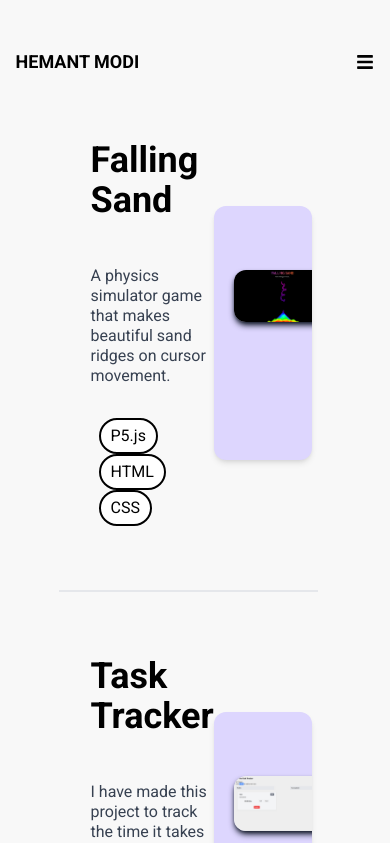
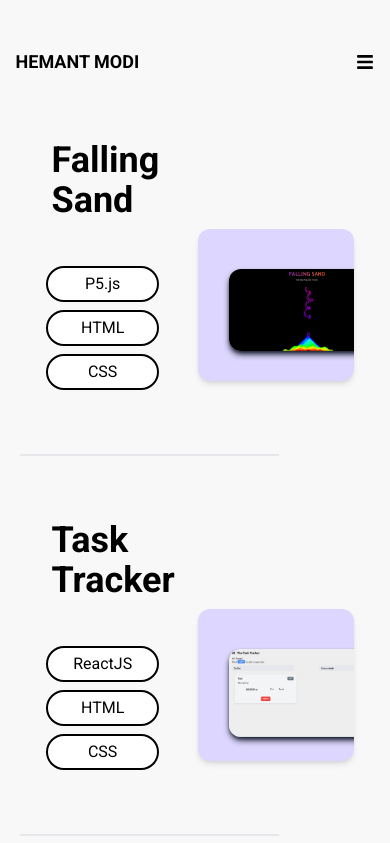
Before and after one commit to hemantmodii/my-portfolio, a React (Vite) app: page /work in a window 390 px wide. Shown: the top 843 px of the page. Built offline with nearby package versions, Linux system fonts and the light colour scheme.

Commit message:
workpage responsive

```diff
--- a/src/Footer.tsx
+++ b/src/Footer.tsx
@@ -2,9 +2,9 @@ import gmailImg from './assets/gmail.svg'
 
 const Footer = () => {
   return (
-    <div className='flex justify-evenly bg-[#0b002a] text-white h-36 items-center tracking-wide'>
-      <p>Let's Connect!</p>
-      <div className='flex items-center'>
+    <div className='lg:flex justify-evenly bg-[#0b002a] text-white h-36 items-center tracking-wide text-center'>
+      <p className='lg:pt-0 pt-4'>Let's Connect!</p>
+      <div className='flex items-center justify-center lg:my-0 my-4'>
       <img className='h-8 invert pr-2' src={gmailImg} alt="" />
       <p>Email: 7775hemant.modi@gmail.com</p>
       </div>
--- a/src/WorkPage.tsx
+++ b/src/WorkPage.tsx
@@ -12,12 +12,13 @@ const works = [
     text: "A physics simulator game that makes beautiful sand ridges on cursor movement.",
     tags: ["P5.js", "HTML", "CSS"],
     image: img1,
-    pagelink: "https://falling-sand-oh9bcvrp8-hemants-projects-a5709952.vercel.app/",
+    pagelink:
+      "https://falling-sand-oh9bcvrp8-hemants-projects-a5709952.vercel.app/",
   },
   {
     heading: "Task Tracker",
     text: "I have made this project to track the time it takes to complete an assigned task.",
-    tags: ["ReactJS", "HTML", "CSS" ],
+    tags: ["ReactJS", "HTML", "CSS"],
     image: img2,
     pagelink: "https://task-tracker-kappa-gilt.vercel.app/",
   },
@@ -45,24 +46,32 @@ const works = [
 ];
 
 const WorkPage = () => {
-
   // const param = useParams();
 
-
-
-
   return (
-    <div id="main-work" className="mx-[15%] mb-16 flex flex-col justify-center items-center w-2/3">
+    <div
+      id="main-work"
+      className="lg:mx-[15%] mx-[5%] mb-16 flex flex-col justify-center items-center w-2/3"
+    >
       {works.map((item, i) => (
-        <div className="py-16 border-b-2 px-8 flex justify-center items-center pr-[30%]" key={i}>
+        <div
+          className="py-16 border-b-2 px-8 flex justify-center items-center lg:pr-[30%]"
+          key={i}
+        >
           <div>
-          <h1 className="text-4xl mb-10 font-semibold"><a className="group" href={item.pagelink}>{item.heading}
-          <div className="h-1.5 w-0 bg-black group-hover:w-[40%] transition-all duration-500"></div></a></h1>
-          <p className="w-4/5 text-md mb-8 leading-5 text-gray-700 dark:text-gray-400">{item.text}</p>
-          <div>
+            <h1 className="text-4xl mb-10 font-semibold">
+              <a className="group" href={item.pagelink}>
+                {item.heading}
+                <div className="h-1.5 w-0 bg-black lg:group-hover:w-[40%] group-hover:w-full transition-all duration-500"></div>
+              </a>
+            </h1>
+            <p className="lg:block hidden w-4/5 text-md mb-8 leading-5 text-gray-700 dark:text-gray-400">
+              {item.text}
+            </p>
+            <div className="lg:block gap-2 grid auto-rows-auto lg:ml-0 ml-[-7%] mr-20">
               {item.tags.map((el, j) => (
                 <button
-                className="bg-white text-black border-black border-2 px-2.5 py-1 mx-2 rounded-full hover:bg-violet-300 transition-all duration-300 ease-out hover:border-violet-300 hover:text-white"
+                  className="bg-white text-black border-black border-2 px-2.5 py-1 mx-2 rounded-full hover:bg-violet-300 transition-all duration-300 ease-out hover:border-violet-300 hover:text-white "
                   key={`${j}${i}`}
                 >
                   {el}
@@ -70,8 +79,12 @@ const WorkPage = () => {
               ))}
             </div>
           </div>
-          <div className="absolute h-[30%] w-1/4 ml-[50%] bg-violet-200 overflow-hidden rounded-xl shadow-md">
-          <div className="relative top-16 left-[20%] hover:translate-x-[-10px] transition-all duration-300 ease-in-out shadow-md shadow-gray-900 hover:translate-y-[-13px] hover:shadow-lg hover:shadow-gray-950 rounded-xl"><a href={item.pagelink}><img className="rounded-xl" src={item.image} alt="" /></a></div>
+          <div className="absolute lg:h-[30%] h-[18%] lg:w-1/4 w-[40%] lg:ml-[50%] ml-[65%] lg:mt-0 mt-20 bg-violet-200 overflow-hidden rounded-xl shadow-md">
+            <div className="relative lg:top-16 top-10 left-[20%] lg:hover:translate-x-[-10px] hover:translate-x-[-10px] hover:translate-y-[-6px] transition-all duration-300 ease-in-out shadow-md shadow-gray-900 lg:hover:translate-y-[-13px] hover:shadow-lg hover:shadow-gray-950 rounded-xl">
+              <a href={item.pagelink}>
+                <img className="rounded-xl" src={item.image} alt="" />
+              </a>
+            </div>
           </div>
         </div>
       ))}
```
Lines whose indentation alone changed are shown as unchanged.
